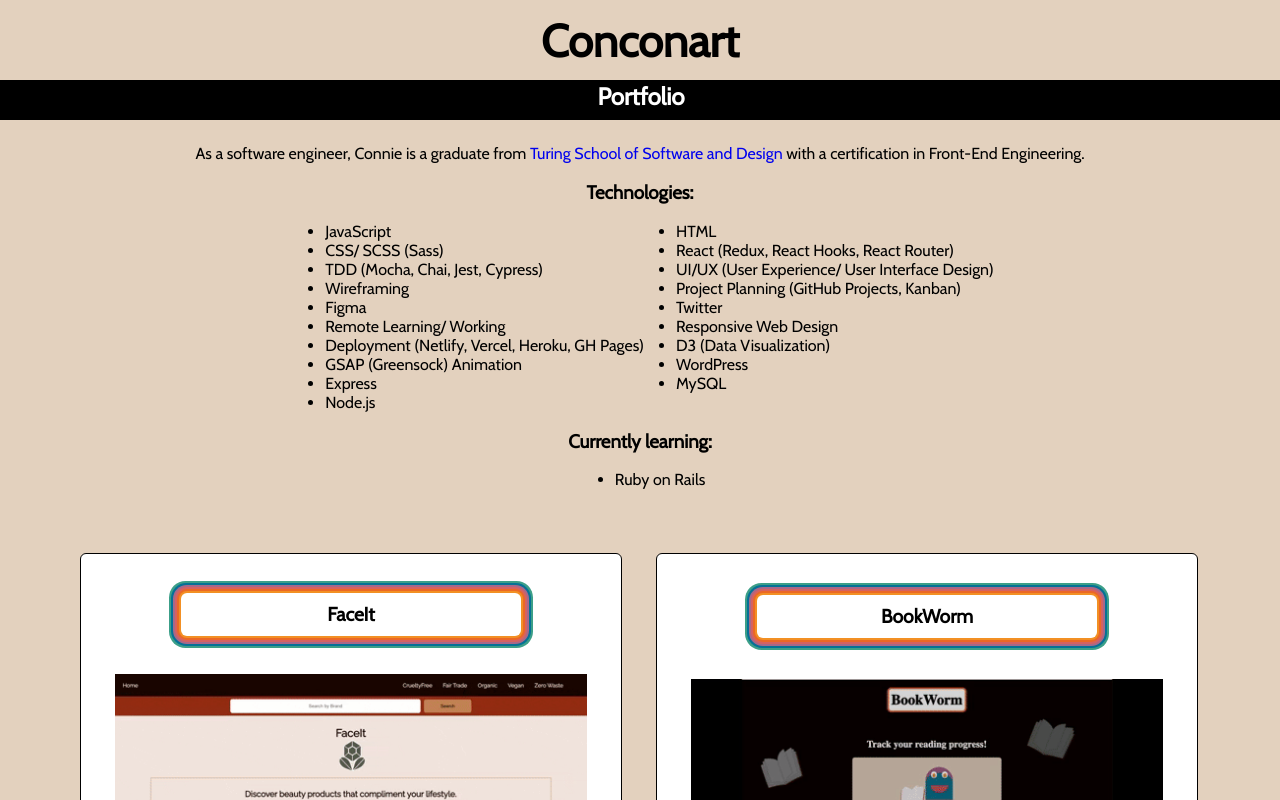
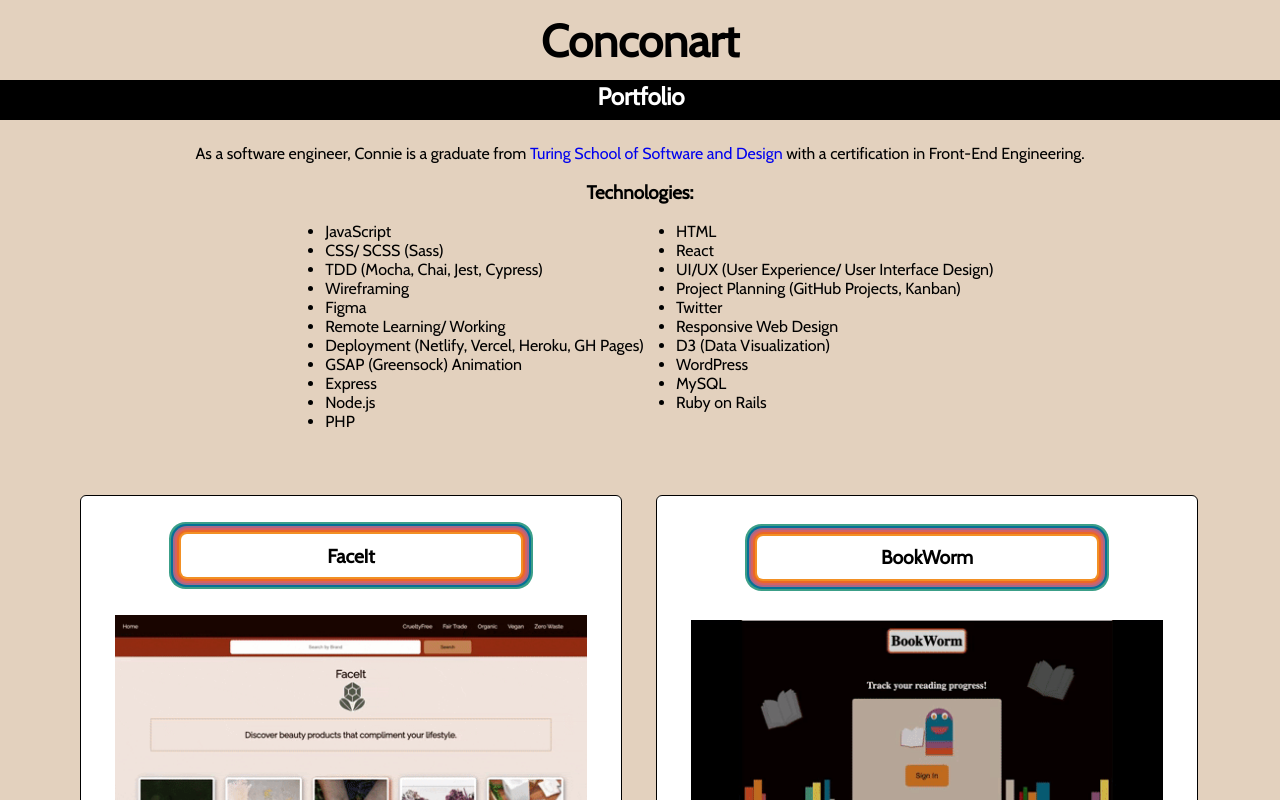
Before and after one commit to conconartist/conconart, a React (Create React App) app: page /portfolio in a window 1280 px wide. Shown: the top 800 px of the page. Built offline with nearby package versions, Linux system fonts and the light colour scheme.

Commit message:
Update DevSummary

```diff
--- a/src/DevSummary/DevSummary.js
+++ b/src/DevSummary/DevSummary.js
@@ -11,7 +11,7 @@ export const DevSummary = () => {
           <li>JavaScript</li>
           <li>HTML</li>
           <li>CSS/ SCSS (Sass)</li>
-          <li>React (Redux, React Hooks, React Router)</li>
+          <li>React</li>
           <li>TDD (Mocha, Chai, Jest, Cypress)</li>
           <li>UI/UX (User Experience/ User Interface Design)</li>
           <li>Wireframing</li>
@@ -27,11 +27,9 @@ export const DevSummary = () => {
           <li>Express</li>
           <li>MySQL</li>
           <li>Node.js</li>
+          <li>Ruby on Rails</li>
+          <li>PHP</li>
         </ul>
-        <h3>Currently learning:</h3>
-          <ul className='techLearningList'>
-            <li>Ruby on Rails</li>
-          </ul>
       </section>
     )
 }
```
